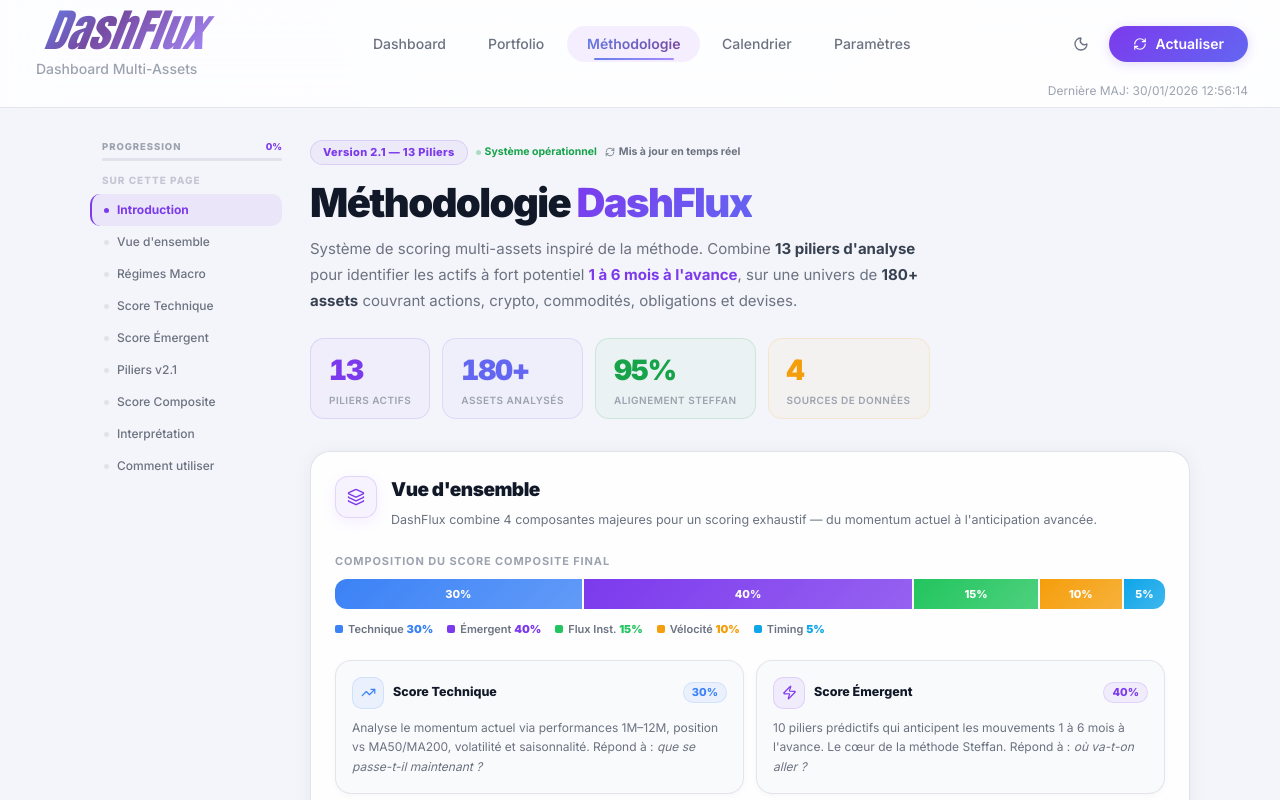
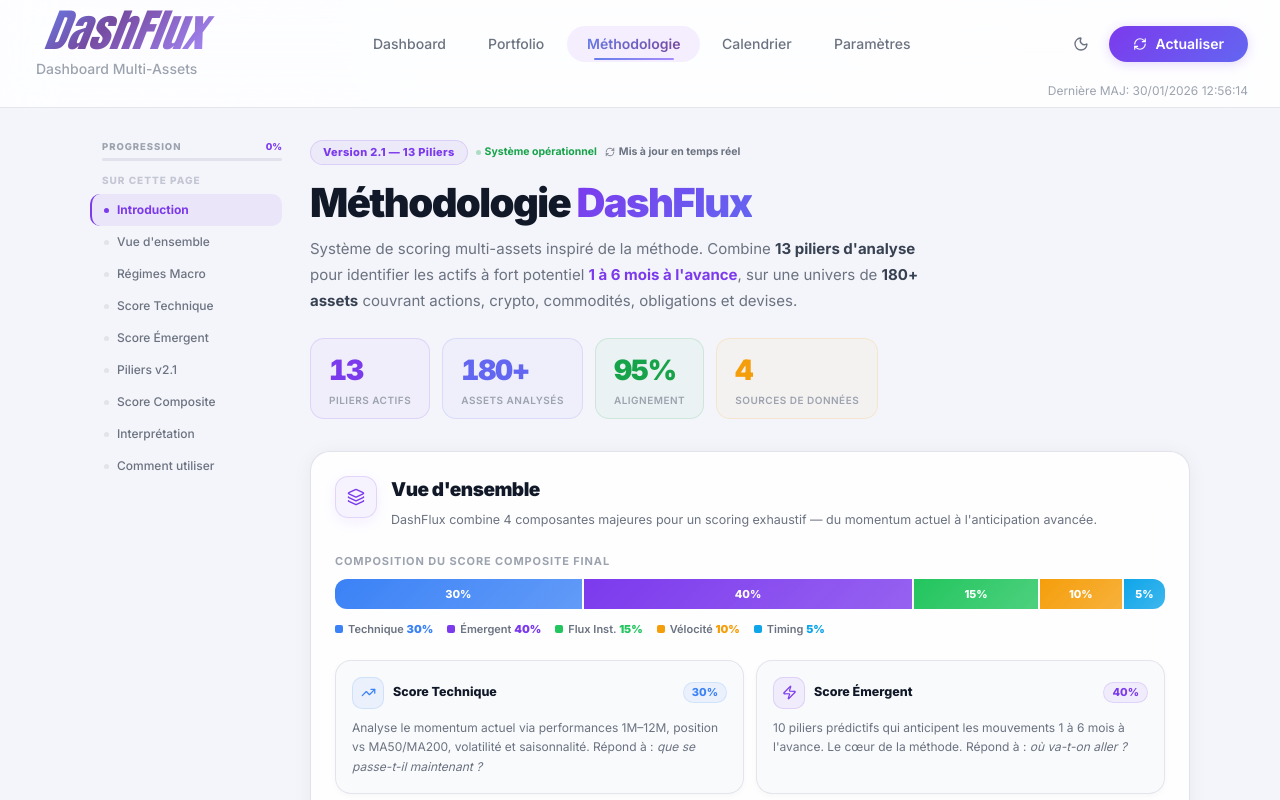
Before and after one commit to fsm9yhf56x-rgb/dashflux, a Next.js app: page /methodologie in a window 1280 px wide. Shown: the top 800 px of the page. Built offline with nearby package versions, Linux system fonts and the light colour scheme.

Commit message:
fix: new landing page

```diff
--- a/app/methodologie/page.tsx
+++ b/app/methodologie/page.tsx
@@ -718,7 +718,7 @@
                 {[
                   { n: 13,  s: '',  label: 'Piliers actifs',       c: V       },
                   { n: 180, s: '+', label: 'Assets analysés',      c: I       },
-                  { n: 95,  s: '%', label: 'Alignement Steffan',   c: '#16a34a' },
+                  { n: 95,  s: '%', label: 'Alignement',   c: '#16a34a' },
                   { n: 4,   s: '',  label: 'Sources de données',   c: '#f59e0b' },
                 ].map(({ n, s, label, c }, i) => {
                   const { ref, inView } = useInView(0.2);
@@ -753,7 +753,7 @@
                   <div style={{ display: 'grid', gridTemplateColumns: 'repeat(2, 1fr)', gap: 12 }}>
                     {[
                       { icon: <TrendingUp style={{ width: 15, height: 15 }}/>, title: 'Score Technique',      pct: '30%', color: '#3b82f6', desc: 'Analyse le momentum actuel via performances 1M–12M, position vs MA50/MA200, volatilité et saisonnalité. Répond à : <em>que se passe-t-il maintenant ?</em>' },
-                      { icon: <Zap        style={{ width: 15, height: 15 }}/>, title: 'Score Émergent',       pct: '40%', color: V,       desc: '10 piliers prédictifs qui anticipent les mouvements 1 à 6 mois à l\'avance. Le cœur de la méthode Steffan. Répond à : <em>où va-t-on aller ?</em>' },
+                      { icon: <Zap        style={{ width: 15, height: 15 }}/>, title: 'Score Émergent',       pct: '40%', color: V,       desc: '10 piliers prédictifs qui anticipent les mouvements 1 à 6 mois à l\'avance. Le cœur de la méthode. Répond à : <em>où va-t-on aller ?</em>' },
                       { icon: <Eye        style={{ width: 15, height: 15 }}/>, title: 'Flux Institutionnels', pct: '15%', color: '#22c55e', desc: 'Suit les mouvements du "smart money" via analyse de volume. L\'accumulation institutionnelle précède systématiquement les hausses de prix.' },
                       { icon: <Target     style={{ width: 15, height: 15 }}/>, title: 'Timing & Vélocité',    pct: '15%', color: '#f97316', desc: 'Vélocité (10%) mesure l\'accélération du prix. Timing Entrée (5%) qualifie le setup : pullback, breakout ou dip en uptrend.' },
                     ].map(({ icon, title, pct, color, desc }, i) => {
```
